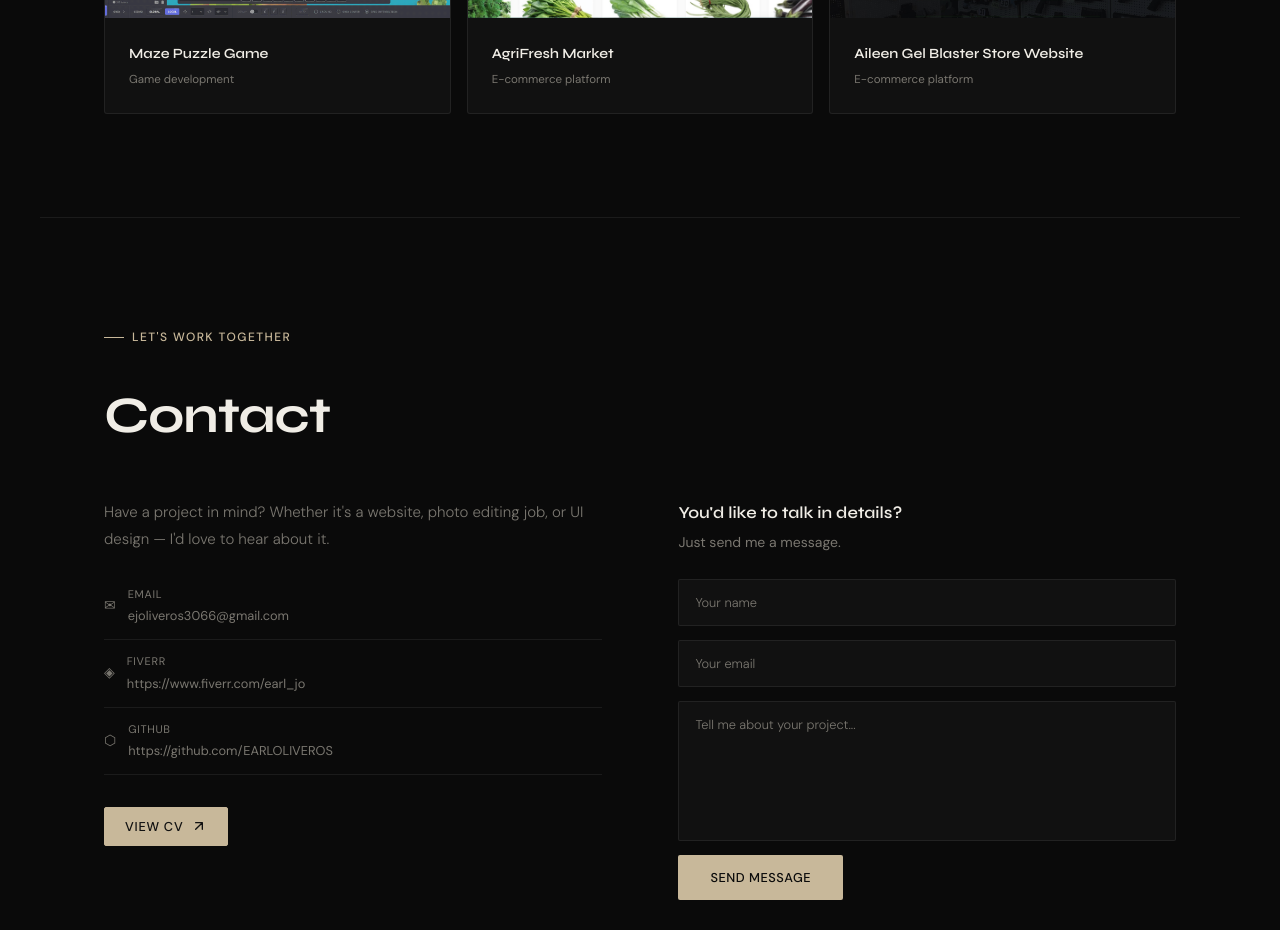
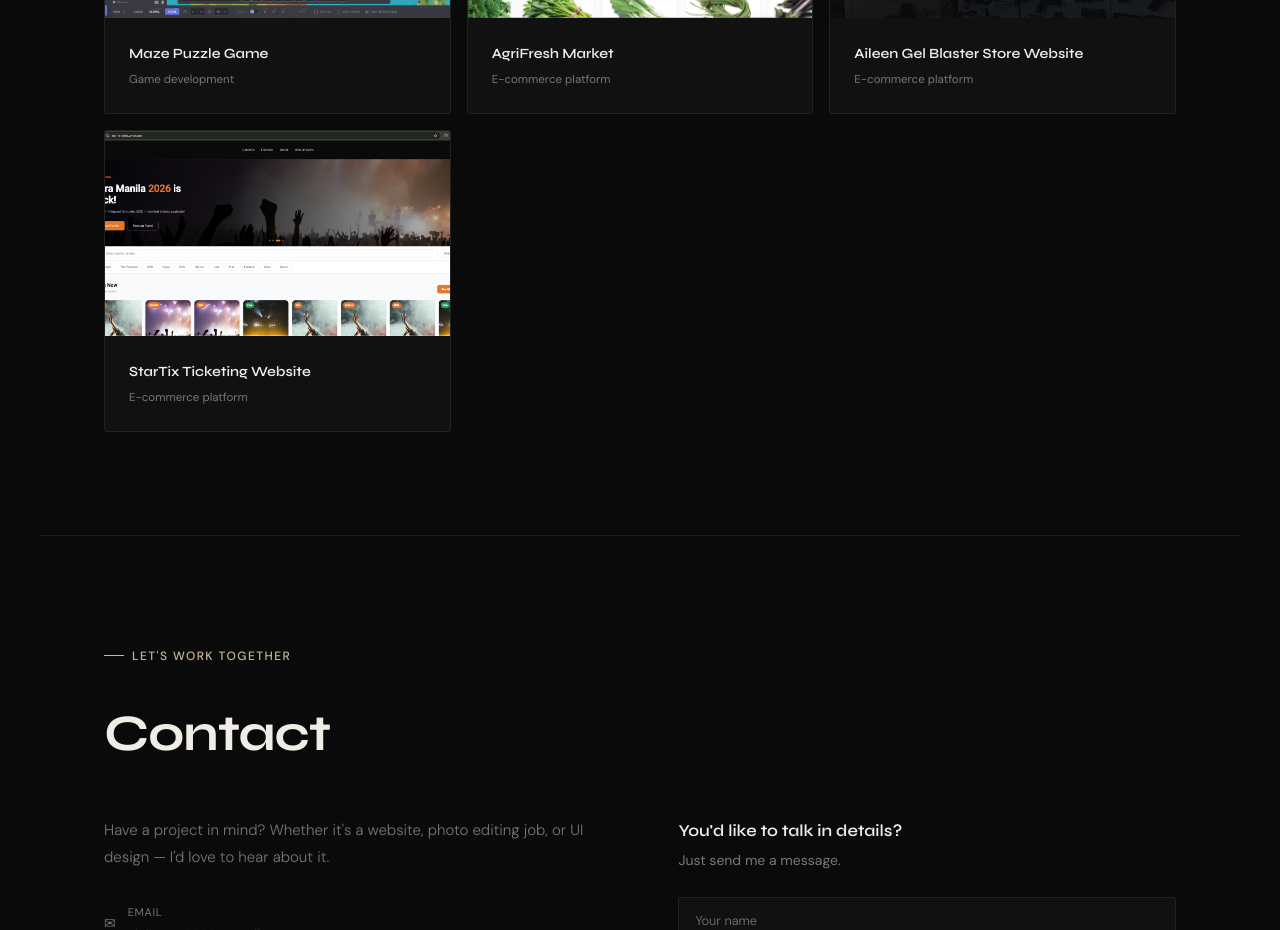
Before and after one commit to EARLOLIVEROS/earl-portfolio, an Angular app in the folder portfolio-frontend/: page / in a window 1280 px wide. Shown: the part 3380-4310 px from the top of the page. Built offline with nearby package versions, Linux system fonts and the light colour scheme.

Commit message:
updated new website added

```diff
--- a/portfolio-frontend/src/app/components/portfolio/portfolio.ts
+++ b/portfolio-frontend/src/app/components/portfolio/portfolio.ts
@@ -59,6 +59,14 @@ export class Portfolio {
       stack: 'Gel Blaster Gun',
       accent: '#639922',
       link: 'https://aileen-gel-blaster.vercel.app/'
+    },
+    {
+      image: 'project7.png',
+      title: 'StarTix Ticketing Website',
+      desc: 'E-commerce platform',
+      stack: 'Ticketing Website',
+      accent: '#11b39d',
+      link: 'https://star-tix-delta.vercel.app/'
     }
   ];
 
```
Also changed, not shown: portfolio-frontend/public/project7.png (added), 2 other files (tests, documents, lock files or other folders).
